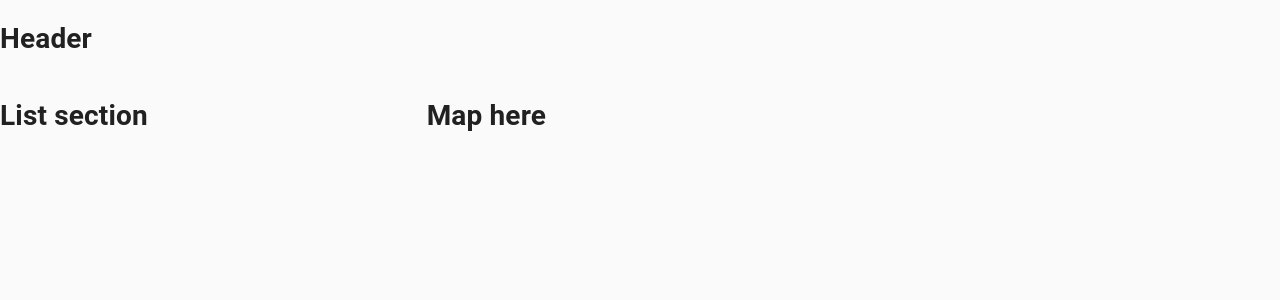
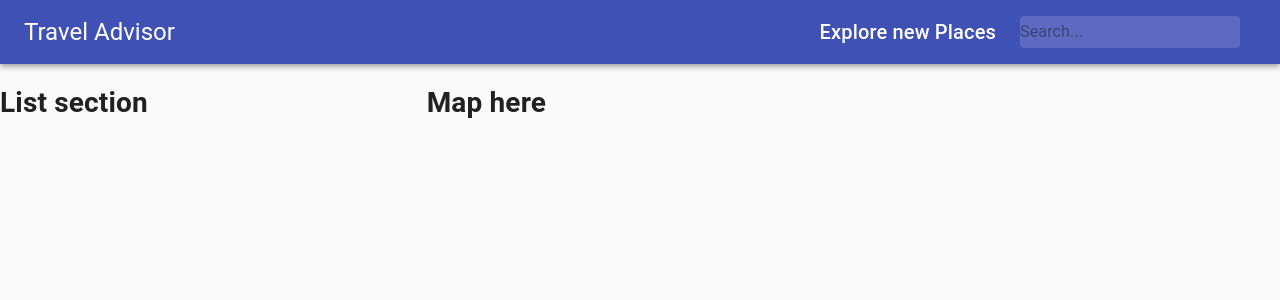
Before and after one commit to MackKaputo/travel_guide_project, a React (Create React App) app: page / in a window 1280 px wide. Shown: the top 300 px of the page. Built offline with nearby package versions, Linux system fonts and the light colour scheme.

Commit message:
Header without searchIcon and autoComplete completed

```diff
--- a/src/components/Header/Header.jsx
+++ b/src/components/Header/Header.jsx
@@ -1,10 +1,38 @@
 import React from 'react'
+import { AutoComplete } from '@react-google-maps/api'
+import { AppBar, Toolbar, Typography, InputBase, Box } from '@material-ui/core'
+import { Autocomplete } from '@material-ui/lab'
+import SearchIcon from '@material-ui/icons/Search'
 
+import useStyles from './styles.js';
 
 function Header() {
+    const classes = useStyles()
+
   return (
     <div>
-      <h1>Header</h1>
+      <AppBar position="static">
+          <Toolbar className={classes.toolbar}>
+                <Typography variant="h5" className={classes.title}>
+                    Travel Advisor
+                </Typography>
+
+                <Box display="flex">
+                    <Typography variant="h6" className={classes.title}>
+                        Explore new Places
+                    </Typography>
+                    {/* <Autocomplete> */}
+                        <div className={classes.search}>
+                            {/* <div className={classes.searchIcon}>
+                                <SearchIcon />
+                            </div> */}
+                            <InputBase placeholder="Search..." classess={{ root: classes.inputRoot, input: classes.inputInput }}/>
+                        </div>
+                    {/* </Autocomplete> */}
+
+                </Box>
+          </Toolbar>
+      </AppBar>
     </div>
   )
 }
--- a/src/components/Header/styles.js
+++ b/src/components/Header/styles.js
@@ -0,0 +1,32 @@
+import { alpha, makeStyles } from '@material-ui/core/styles'
+
+export default makeStyles((theme) => ({
+    title: {
+      display: 'none',
+      [theme.breakpoints.up('sm')]: {
+        display: 'block',
+      },
+    },
+    search: {
+      position: 'relative',
+      borderRadius: theme.shape.borderRadius,
+      backgroundColor: alpha(theme.palette.common.white, 0.15),
+      '&:hover': { backgroundColor: alpha(theme.palette.common.white, 0.25) },
+      marginRight: theme.spacing(2),
+      marginLeft: 0,
+      width: '100%',
+      [theme.breakpoints.up('sm')]: { marginLeft: theme.spacing(3), width: 'auto' },
+    },
+    searchIcon: {
+      padding: theme.spacing(0, 2), height: '100%', position: 'absolute', pointerEvents: 'none', display: 'flex', alignItems: 'center', justifyContent: 'center'
+    },
+    inputRoot: {
+      color: 'inherit',
+    },
+    inputInput: {
+      padding: theme.spacing(1, 1, 1, 0), paddingLeft: `calc(1em + ${theme.spacing(4)}px)`, transition: theme.transitions.create('width'), width: '100%', [theme.breakpoints.up('md')]: { width: '20ch' },
+    },
+    toolbar: {
+      display: 'flex', justifyContent: 'space-between',
+    },
+  }));
```
